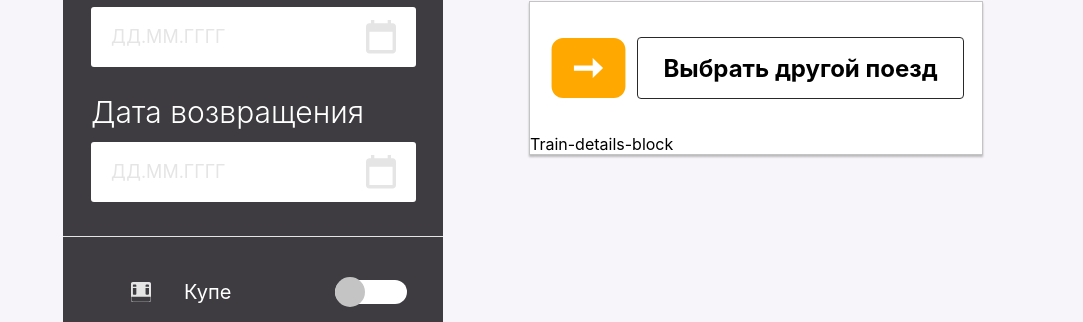
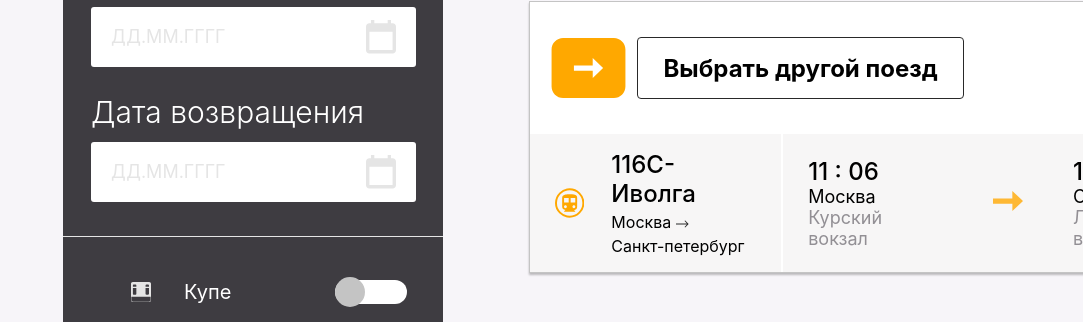
Before and after one commit to EvgeniyPryanichnikov/fe-diplom, a React (Create React App) app: page /trains in a window 1280 px wide. Shown: the part 869-1191 px from the top of the page, without its empty margins (197-1280 px from the left). Built offline with nearby package versions, Linux system fonts and the light colour scheme; no server answers.

Commit message:
trip details block ( in process )

```diff
--- a/src/components/global/Tickets-content/Place-selection/Train-details-block/Train-details-block.jsx
+++ b/src/components/global/Tickets-content/Place-selection/Train-details-block/Train-details-block.jsx
@@ -1,9 +1,82 @@
 import React from 'react'
 import s from './Train-details-block.module.scss'
+import { ReactComponent as IconTrain } from '../../../../../icons/train-yellow.svg'
+import { ReactComponent as IconLeftArrow } from '../../../../../icons/left-arrow.svg'
+import { ReactComponent as IconLeft } from '../../../../../icons/left-arrow-yellow.svg'
+import { ReactComponent as IconWatch} from '../../../../../icons/watch.svg'
 
 const TrainDetailsBlock = () => {
   return (
-    <div>Train-details-block</div>
+    <div className={s.trainsDetailBlock}>
+      <div className={s.generalInfo}>
+        <IconTrain />
+
+        <div className={s.info}>
+          <span className={s.name}>
+            116С-Иволга
+          </span>
+
+          <div>
+            <span className={s.from}>
+              Москва
+            </span>
+
+            <IconLeftArrow />
+          </div>
+
+          <span className={s.to}>
+            Санкт-петербург
+          </span>
+        </div>
+      </div>
+
+      <div className={s.scheduleInfo}>
+        <div className={s.wrapper}>
+          <div className={s.dateTime}>11 : 06</div>
+          <div className={s.cityName}>Москва</div>
+          <div className={s.stationName}>Курский вокзал</div>
+        </div>
+
+        <div className={s.drivingTime}>
+          <IconLeft />
+        </div>
+
+        <div className={s.wrapper}>
+          <div className={s.dateTime}>11 : 06</div>
+          <div className={s.cityName}>Санкт-петербург</div>
+          <div className={s.stationName}>Ладожский возал</div>
+        </div>
+      </div>
+
+      <div className={s.timestamp}>
+        <IconWatch />
+
+        3 часа<br />
+        {/* 23 минуты Вынести в отдельный компонент scheduleInfo и сделать компонент для timestamp */}
+      </div>
+
+      {/* {arrival &&
+        <div className={s.row}>
+          <div className={s.wrapper}>
+            <div className={s.dateTime}>11 : 06</div>
+            <div className={s.cityName}>{arrival.from.city.name}</div>
+            <div className={s.stationName}>{arrival.from.railway_station_name}</div>
+          </div>
+
+          <div className={s.drivingTime}>
+            <span>15 : 15</span>
+
+            <IconRight className={s.arrow}/>
+          </div>
+
+          <div className={s.wrapper}>
+            <div className={s.dateTime}>11 : 06</div>
+            <div className={s.cityName}>{arrival.to.city.name}</div>
+            <div className={s.stationName}>{arrival.to.railway_station_name}</div>
+          </div>
+        </div>
+      } */}
+    </div>
   )
 }
 
--- a/src/components/global/Tickets-content/Place-selection/Train-details-block/Train-details-block.module.scss
+++ b/src/components/global/Tickets-content/Place-selection/Train-details-block/Train-details-block.module.scss
@@ -0,0 +1,83 @@
+.trainsDetailBlock {
+  background-color: #F7F6F6;
+  display: flex;
+
+  .generalInfo {
+    display: flex;
+    gap: 27px;
+    width: max-content;
+    padding: 16px 25px;
+    align-items: center;
+    border-right: 2px solid #fff;
+
+    svg {
+      width: 30px;
+      height: 30px;
+    }
+
+    .info {
+      display: grid;
+      row-gap: 4px;
+
+      svg {
+        width: 13px;
+        height: 8px;
+      }
+
+      .name {
+        font-size: 24px;
+        font-weight: 500;
+      }
+
+      .from {
+        margin-right: 5px;
+      }
+
+      .from,
+      .to {
+        font-size: 16px;
+        font-weight: 400;
+      }
+    }
+  }
+
+  .scheduleInfo {
+    display: flex;
+    gap: 50px;
+    width: max-content;
+    padding: 16px 25px;
+    align-items: center;
+    border-right: 2px solid #fff;
+
+    svg {
+      width: 30px;
+      height: 20px;
+    }
+
+    .dateTime {
+      font-size: 24px;
+      font-weight: 500;
+    }
+
+    .cityName {
+      font-size: 18px;
+    }
+
+    .stationName {
+      font-size: 18px;
+      color: #928F94;
+    }
+  }
+
+  .timestamp {
+    display: flex;
+    gap: 27px;
+    padding: 16px 45px;
+    align-items: center;
+
+    svg {
+      width: 30px;
+      height: 30px;
+    }
+  }
+}
--- a/src/components/global/Tickets-content/Tickets-content.jsx
+++ b/src/components/global/Tickets-content/Tickets-content.jsx
@@ -1,7 +1,7 @@
 import React from 'react'
-import { Route, Routes } from "react-router-dom";
+// import { Route, Routes } from "react-router-dom";
 import s from './Tickets-content.module.scss'
-import TrainsList from './Train-selection/Trains-list/Trains-list'
+// import TrainsList from './Train-selection/Trains-list/Trains-list'
 import TrainForm from './Train-selection/Train-form/Train-form'
 import LastTickets from './Train-selection/Last-tickets/Last-tickets'
 import PlaceSelection from './Place-selection/Place-selection';
```
